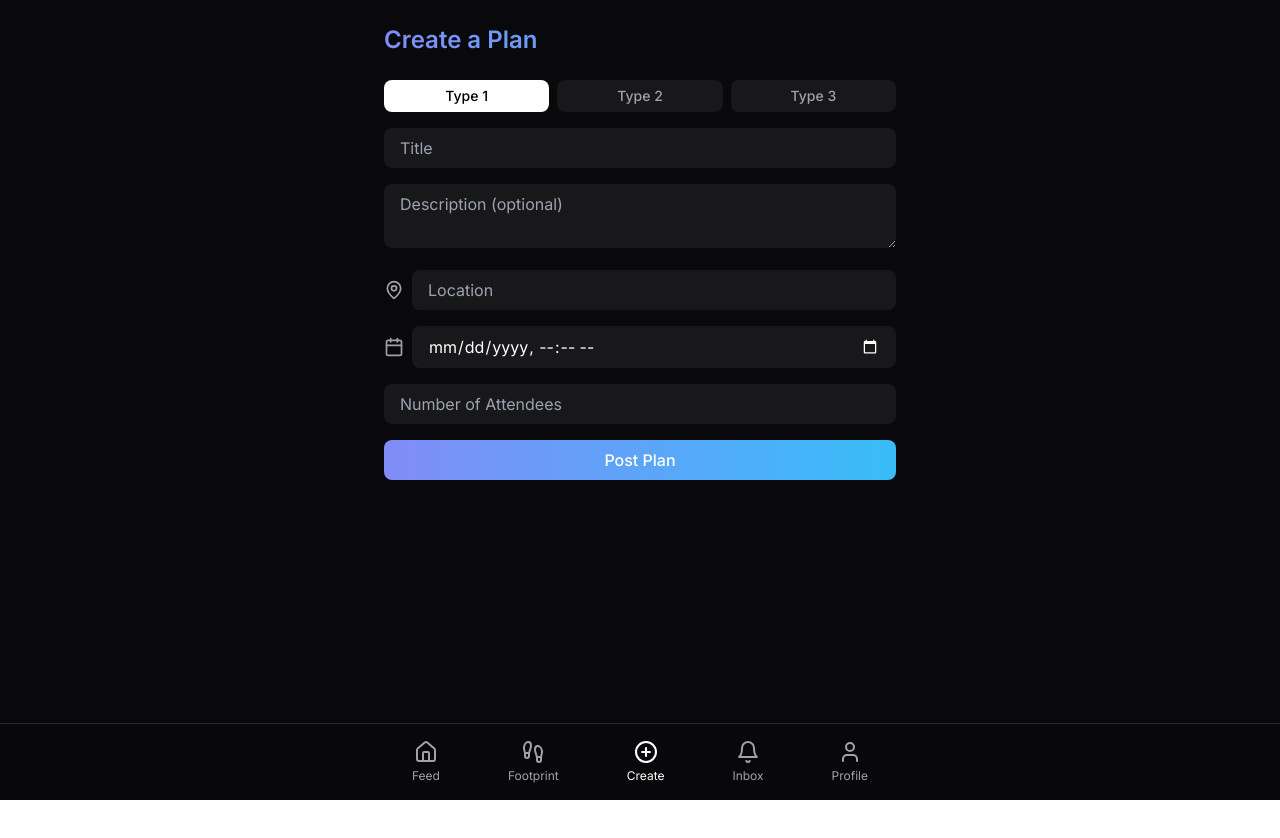
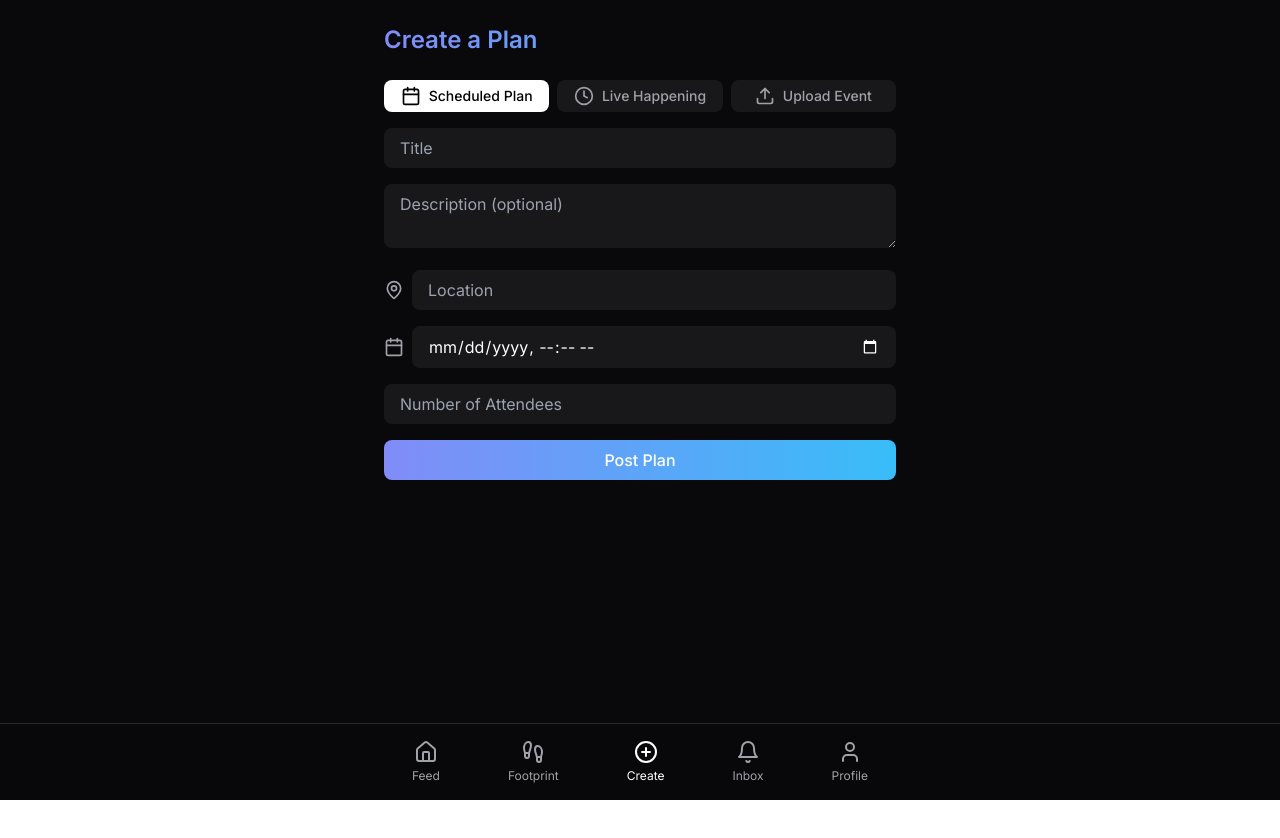
Before and after one commit to michaelsipper/t2, a Next.js app: page /create in a window 1280 px wide. Shown: the top 838 px of the page. Built offline with nearby package versions, Linux system fonts and the light colour scheme.

Commit message:
Update create.tsx

```diff
--- a/app/(features)/create/create.tsx
+++ b/app/(features)/create/create.tsx
@@ -2,12 +2,12 @@
 
 'use client';
 import { useState } from "react";
-import { Calendar, MapPin, PlusCircle, Clipboard } from "lucide-react";
+import { Calendar, MapPin, Clock, Upload, Link } from "lucide-react";
 
-type PlanType = "type1" | "type2" | "type3";
+type PlanType = "scheduled" | "live" | "upload";
 
 export function Create() {
-  const [planType, setPlanType] = useState<PlanType>("type1");
+  const [planType, setPlanType] = useState<PlanType>("scheduled");
   const [title, setTitle] = useState("");
   const [description, setDescription] = useState("");
   const [location, setLocation] = useState("");
@@ -15,19 +15,22 @@ export function Create() {
   const [duration, setDuration] = useState("");
   const [attendees, setAttendees] = useState<number | null>(null);
   const [media, setMedia] = useState<File | null>(null);
+  const [eventURL, setEventURL] = useState("");
 
   const handlePlanTypeChange = (type: PlanType) => {
     setPlanType(type);
-    // Clear irrelevant fields when switching types
-    if (type !== "type1") setTime("");
-    if (type !== "type2") setDuration("");
-    if (type !== "type3") setMedia(null);
+    if (type !== "scheduled") setTime("");
+    if (type !== "live") setDuration("");
+    if (type !== "upload") {
+      setMedia(null);
+      setEventURL("");
+    }
   };
 
   const handleFormSubmit = (e: React.FormEvent) => {
     e.preventDefault();
     // Handle form submission logic here
-    console.log({ planType, title, description, location, time, duration, attendees, media });
+    console.log({ planType, title, description, location, time, duration, attendees, media, eventURL });
   };
 
   return (
@@ -41,30 +44,36 @@ export function Create() {
         {/* Plan Type Selector */}
         <div className="flex gap-2 mb-4">
           <button
-            onClick={() => handlePlanTypeChange("type1")}
-            className={`px-4 py-1.5 rounded-lg text-sm font-medium flex-1
-              ${planType === "type1" ? "bg-black dark:bg-white text-white dark:text-black" : "bg-zinc-100 dark:bg-zinc-900 text-zinc-600 dark:text-zinc-400 hover:bg-zinc-200 dark:hover:bg-zinc-800"}`}
+            onClick={() => handlePlanTypeChange("scheduled")}
+            className={`px-4 py-1.5 rounded-lg text-sm font-medium flex-1 flex items-center gap-2 justify-center
+              ${planType === "scheduled" ? "bg-black dark:bg-white text-white dark:text-black" : "bg-zinc-100 dark:bg-zinc-900 text-zinc-600 dark:text-zinc-400 hover:bg-zinc-200 dark:hover:bg-zinc-800"}`}
           >
-            Type 1
+            <Calendar className="w-5 h-5" />
+            Scheduled Plan
           </button>
           <button
-            onClick={() => handlePlanTypeChange("type2")}
-            className={`px-4 py-1.5 rounded-lg text-sm font-medium flex-1
-              ${planType === "type2" ? "bg-black dark:bg-white text-white dark:text-black" : "bg-zinc-100 dark:bg-zinc-900 text-zinc-600 dark:text-zinc-400 hover:bg-zinc-200 dark:hover:bg-zinc-800"}`}
+            onClick={() => handlePlanTypeChange("live")}
+            className={`px-4 py-1.5 rounded-lg text-sm font-medium flex-1 flex items-center gap-2 justify-center
+              ${planType === "live" ? "bg-black dark:bg-white text-white dark:text-black" : "bg-zinc-100 dark:bg-zinc-900 text-zinc-600 dark:text-zinc-400 hover:bg-zinc-200 dark:hover:bg-zinc-800"}`}
           >
-            Type 2
+            <Clock className="w-5 h-5" />
+            Live Happening
           </button>
           <button
-            onClick={() => handlePlanTypeChange("type3")}
-            className={`px-4 py-1.5 rounded-lg text-sm font-medium flex-1
-              ${planType === "type3" ? "bg-black dark:bg-white text-white dark:text-black" : "bg-zinc-100 dark:bg-zinc-900 text-zinc-600 dark:text-zinc-400 hover:bg-zinc-200 dark:hover:bg-zinc-800"}`}
+            onClick={() => handlePlanTypeChange("upload")}
+            className={`px-4 py-1.5 rounded-lg text-sm font-medium flex-1 flex items-center gap-2 justify-center
+              ${planType === "upload" ? "bg-black dark:bg-white text-white dark:text-black" : "bg-zinc-100 dark:bg-zinc-900 text-zinc-600 dark:text-zinc-400 hover:bg-zinc-200 dark:hover:bg-zinc-800"}`}
           >
-            Type 3
+            <Upload className="w-5 h-5" />
+            Upload Event
           </button>
         </div>
 
         {/* Form Fields */}
         <form onSubmit={handleFormSubmit} className="space-y-4">
+          {/* Common Fields for Scheduled Plan and Live Happening */}
+          {(planType === "scheduled" || planType === "live") && (
+            <>
               <input
                 type="text"
                 placeholder="Title"
@@ -91,7 +100,7 @@ export function Create() {
                 />
               </div>
 
-          {planType === "type1" && (
+              {planType === "scheduled" && (
                 <>
                   <div className="flex items-center gap-2">
                     <Calendar className="w-5 h-5 text-zinc-600 dark:text-zinc-400" />
@@ -112,9 +121,9 @@ export function Create() {
                 </>
               )}
 
-          {planType === "type2" && (
+              {planType === "live" && (
                 <div className="flex items-center gap-2">
-              <PlusCircle className="w-5 h-5 text-zinc-600 dark:text-zinc-400" />
+                  <Clock className="w-5 h-5 text-zinc-600 dark:text-zinc-400" />
                   <input
                     type="text"
                     placeholder="Duration (e.g., 2 hours)"
@@ -124,15 +133,33 @@ export function Create() {
                   />
                 </div>
               )}
+            </>
+          )}
 
-          {planType === "type3" && (
+          {/* Upload Event Fields */}
+          {planType === "upload" && (
+            <div className="space-y-4">
+              <h3 className="text-lg font-medium text-black dark:text-white">Upload Event</h3>
+
               <div className="flex items-center gap-2">
-              <Clipboard className="w-5 h-5 text-zinc-600 dark:text-zinc-400" />
+                <Link className="w-5 h-5 text-zinc-600 dark:text-zinc-400" />
+                <input
+                  type="url"
+                  placeholder="Event URL (optional)"
+                  className="flex-1 px-4 py-2 bg-zinc-100 dark:bg-zinc-900 rounded-lg text-zinc-900 dark:text-white focus:outline-none"
+                  value={eventURL}
+                  onChange={(e) => setEventURL(e.target.value)}
+                />
+              </div>
+
+              <div className="flex items-center gap-2">
+                <Upload className="w-5 h-5 text-zinc-600 dark:text-zinc-400" />
                 <input
                   type="file"
                   className="flex-1 px-4 py-2 bg-zinc-100 dark:bg-zinc-900 rounded-lg text-zinc-900 dark:text-white focus:outline-none"
                   onChange={(e) => setMedia(e.target.files ? e.target.files[0] : null)}
                 />
+              </div>
             </div>
           )}
 
```
Lines whose indentation alone changed are shown as unchanged.
